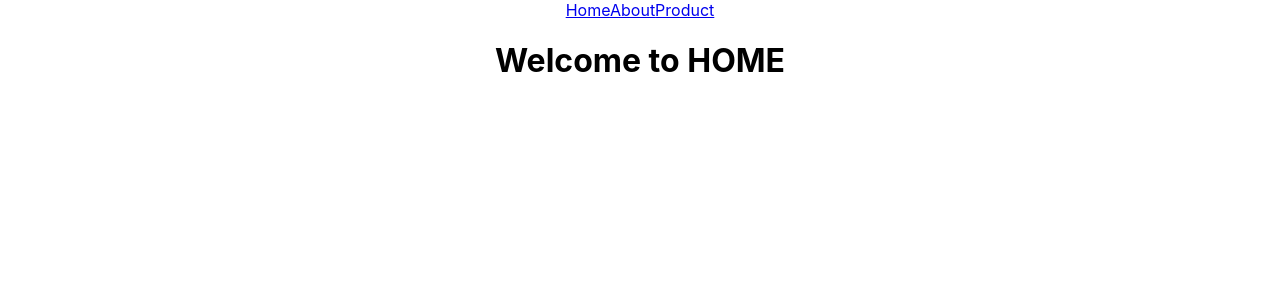
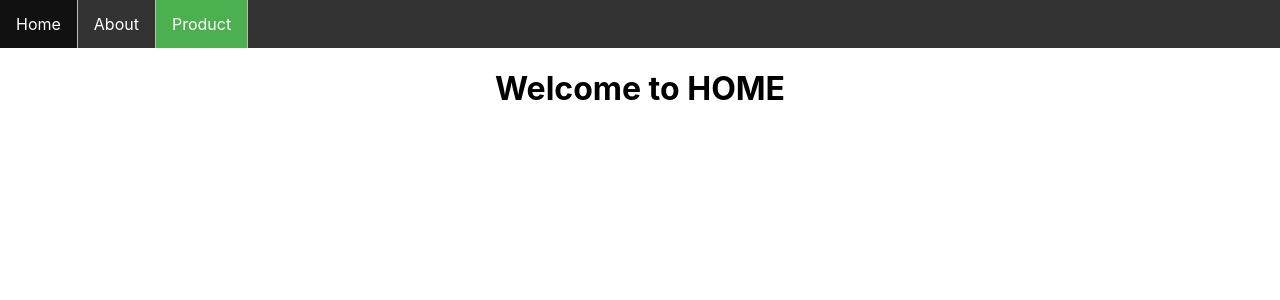
Before and after one commit to Salman-Raza-stack/router, a React (Create React App) app: page / in a window 1280 px wide. Shown: the top 300 px of the page. Built offline with nearby package versions, Linux system fonts and the light colour scheme.

Commit message:
overwork

```diff
--- a/public/index.html
+++ b/public/index.html
@@ -9,6 +9,8 @@
       name="description"
       content="Web site created using create-react-app"
     />
+    <link rel="stylesheet" href="https://fonts.googleapis.com/css?family=Roboto:300,400,500,700&display=swap" />
+    <link rel="stylesheet" href="https://fonts.googleapis.com/icon?family=Material+Icons" />
     <link rel="apple-touch-icon" href="%PUBLIC_URL%/logo192.png" />
     <!--
       manifest.json provides metadata used when your web app is installed on a
--- a/src/App.css
+++ b/src/App.css
@@ -35,3 +35,39 @@ body {
   margin-bottom: 15px;
   margin-top   : 12px;
 }
+
+.navbar {}
+
+.navbar>ul {
+  list-style-type : none;
+  margin          : 0;
+  padding         : 0;
+  overflow        : hidden;
+  background-color: #333;
+  display         : flex;
+  flex-wrap       : wrap;
+  align-items     : center;
+
+}
+
+.navbar>ul>li {
+  float       : left;
+  border-right: 1px solid #bbb;
+  margin      : 0;
+}
+
+.navbar>ul>li a {
+  display        : block;
+  color          : white;
+  text-align     : center;
+  padding        : 14px 16px;
+  text-decoration: none;
+}
+
+.navbar>ul>li a:hover {
+  background-color: #111;
+}
+
+.active {
+  background-color: #4CAF50;
+}
--- a/src/Components/NavBar.js
+++ b/src/Components/NavBar.js
@@ -2,10 +2,18 @@ import React from "react";
 import { Link } from "react-router-dom";
 function Home() {
   return (
-    <div>
-      <Link to="/">Home</Link>
-      <Link to="/about">About</Link>
-      <Link to="/product">Product</Link>
+    <div className="navbar">
+      <ul>
+        <li>
+          <Link to="/">Home</Link>
+        </li>
+        <li>
+          <Link to="/about">About</Link>
+        </li>
+        <li className="active">
+          <Link to="/product">Product</Link>
+        </li>
+      </ul>
     </div>
   );
 }
--- a/src/Components/ProductItmes.js
+++ b/src/Components/ProductItmes.js
@@ -12,7 +12,7 @@ function ProductItems() {
       <div className="link">
         <h4 className="productname">{shoe.name}</h4>
         <hr />
-        <img src={shoe.img} height={500} />
+        <img src={shoe.img} height={500} alt="shoe pic is losted" />
       </div>
     </div>
   );
```
